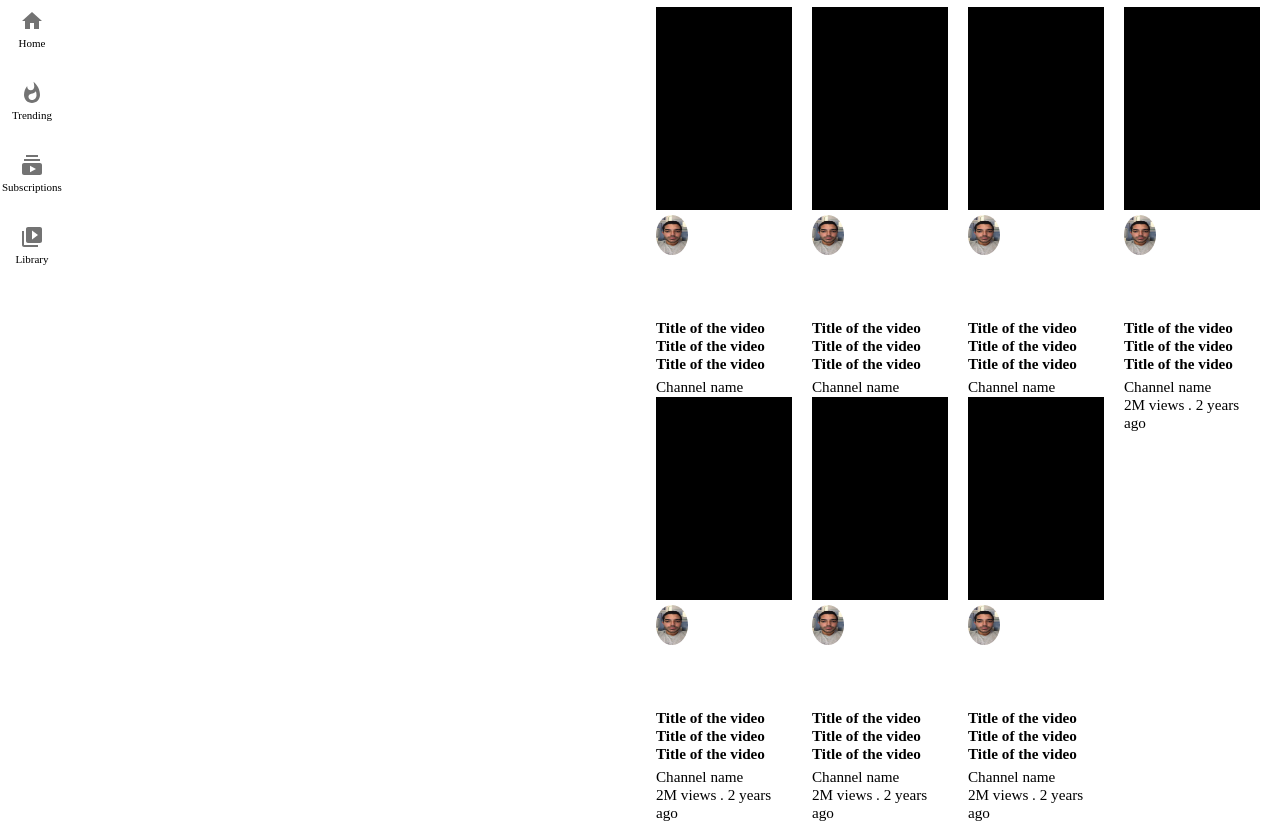
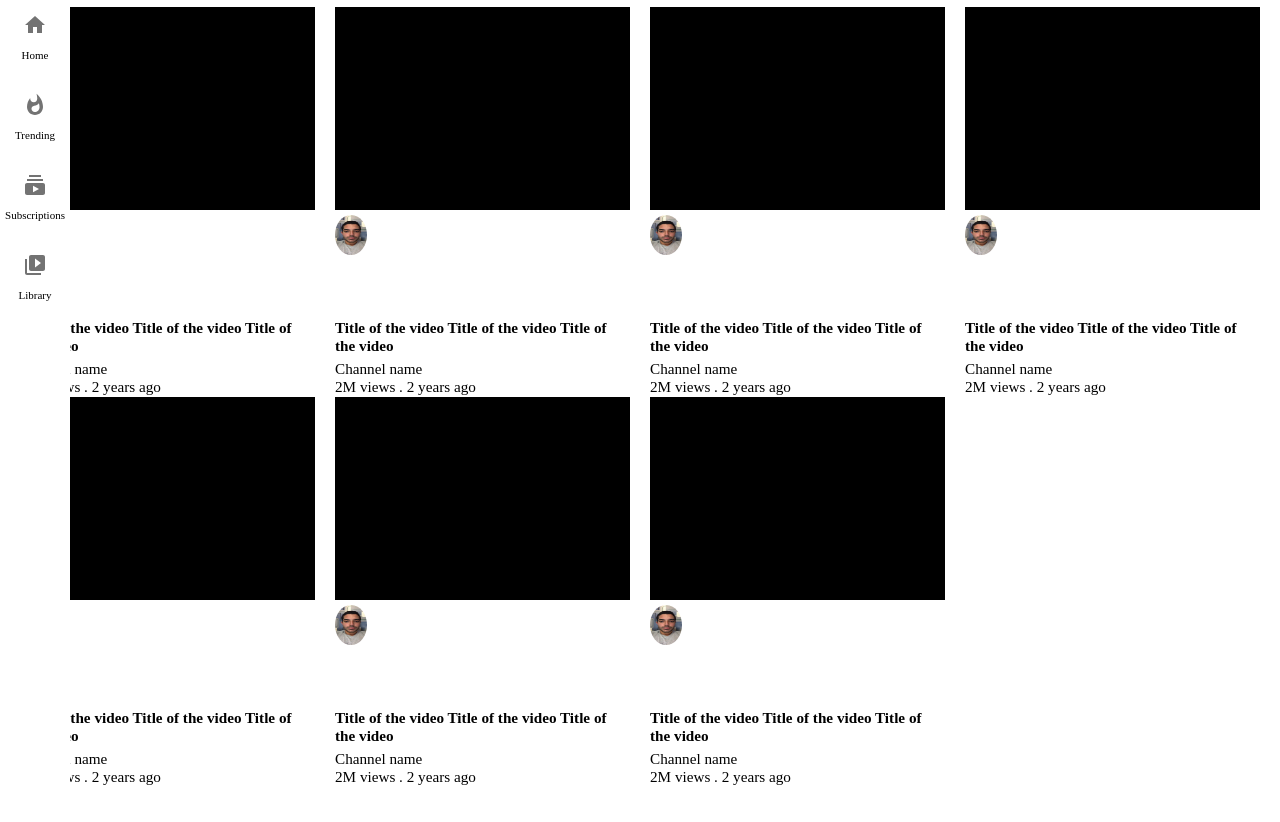
Before and after one commit to SeifElKhonany/youtube-clone-mern, a React app in the folder client/: page / in a window 1280 px wide. Shown: the part 53-875 px from the top of the page. After the commit the page ends 850 px from the top, so only its background shows below. Built offline with nearby package versions, Linux system fonts and the light colour scheme.

Commit message:
Converted sidebar to flex display

```diff
--- a/client/src/components/Layout/Header/Header.module.scss
+++ b/client/src/components/Layout/Header/Header.module.scss
@@ -3,7 +3,7 @@
 .header {
   display: flex;
   box-sizing: border-box;
-  height: 50px;
+  height: $header-height;
   justify-content: space-between;
   align-items: center;
   background-color: white;
@@ -19,12 +19,12 @@
 }
 
 .menuIcon {
-  margin: 0 26px 0 12px;
+  margin: 0 26px 0 14px;
   flex: 0 0 40px;
   height: 40px;
   border-radius: 50%;
   @include hover($border-grey);
-  @include centerContent;
+  @include flexCenter;
 }
 
 .logo {
--- a/client/src/components/Layout/Sidebar/Sidebar.module.scss
+++ b/client/src/components/Layout/Sidebar/Sidebar.module.scss
@@ -2,29 +2,23 @@
 
 .sideBar {
   box-sizing: border-box;
-  padding-right: 4px;
-  height: 100%;
-  position: sticky;
-  top: 9vh;
+  display: flex;
+  flex-direction: column;
+  justify-content: flex-start;
+  align-items: center;
+  width: 70px;
+  position: fixed;
+  top: $header-height;
   background-color: white;
-
-  td {
-    position: relative;
-    text-align: center;
-    @include hover($light-grey);
-  }
 }
 
-.icon {
-  height: 10px;
-  padding-top: 10px;
-
+.item {
+  @include flexCenter;
+  flex-direction: column;
+  flex-basis: 80px;
+  font-size: 11px;
+  @include hover($light-grey);
   path {
    fill: $mid-grey;
   }
 }
-
-.label {
-  font-size: 11px;
-  padding-bottom: 20px;
-}
--- a/client/src/components/Layout/Sidebar/index.js
+++ b/client/src/components/Layout/Sidebar/index.js
@@ -9,42 +9,10 @@ import style from "./Sidebar.module.scss";
 export default function Sidebar() {
   return (
     <div className={style.sideBar}>
-      <table>
-        <tbody>
-          <tr>
-            <td className={style.icon}>
-              <HomeIcon />
-              <p className={style.label}>
-                Home
-              </p>
-            </td>
-          </tr>
-          <tr>
-            <td className={style.icon}>
-              <WhatshotIcon />
-              <p className={style.label}>
-                Trending
-              </p>
-            </td>
-          </tr>
-          <tr>
-            <td className={style.icon}>
-              <SubscriptionsIcon />
-              <p className={style.label}>
-                Subscriptions
-              </p>
-            </td>
-          </tr>
-          <tr>
-            <td className={style.icon}>
-              <VideoLibraryIcon />
-              <p className={style.label}>
-                Library
-              </p>
-            </td>
-          </tr>
-        </tbody>
-      </table>
+      <div className={style.item}><HomeIcon /><br/>Home</div>
+      <div className={style.item}><WhatshotIcon /><br/>Trending</div>
+      <div className={style.item}><SubscriptionsIcon /><br/>Subscriptions</div>
+      <div className={style.item}><VideoLibraryIcon /><br/>Library</div>
     </div>
   );
 }
--- a/client/src/components/common.scss
+++ b/client/src/components/common.scss
@@ -1,12 +1,15 @@
+// Colors
 $grey: #e6e6e6;
 $border-grey: rgba(0, 0, 0, 0.2);
 $text-grey: rgba(0, 0, 0, 0.3);
 $light-grey: rgba(0, 0, 0, 0.03);
 $dark-grey: rgba(0, 0, 0, 0.65);
 $mid-grey: rgba(0, 0, 0, 0.55);
-
 $red: #ff0000;
 $dark-red: #cc0000;
+
+// Sizes
+$header-height: 50px;
 
 @mixin hover($bg-color: inherit) {
   &:hover {
@@ -15,7 +18,7 @@ $dark-red: #cc0000;
   }
 }
 
-@mixin centerContent {
+@mixin flexCenter {
   display: flex;
   justify-content: center;
   align-items: center;
```
